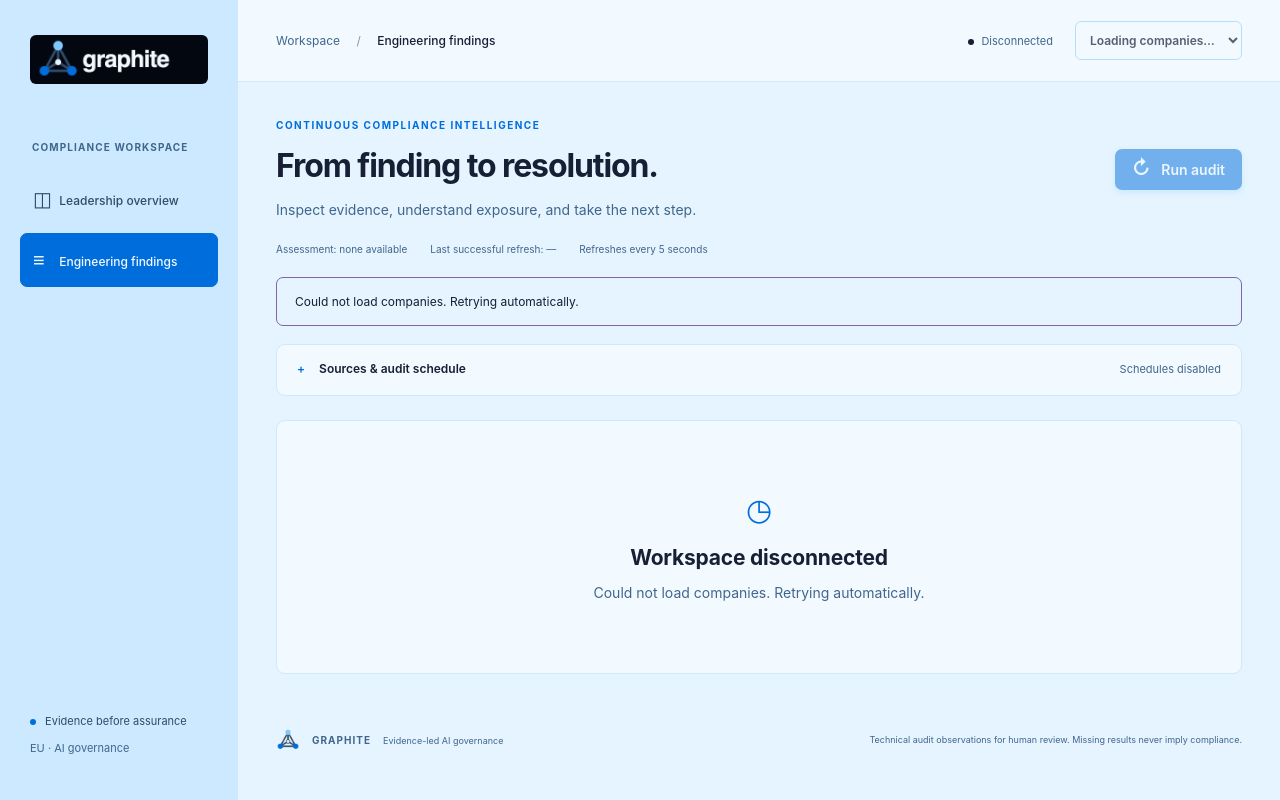
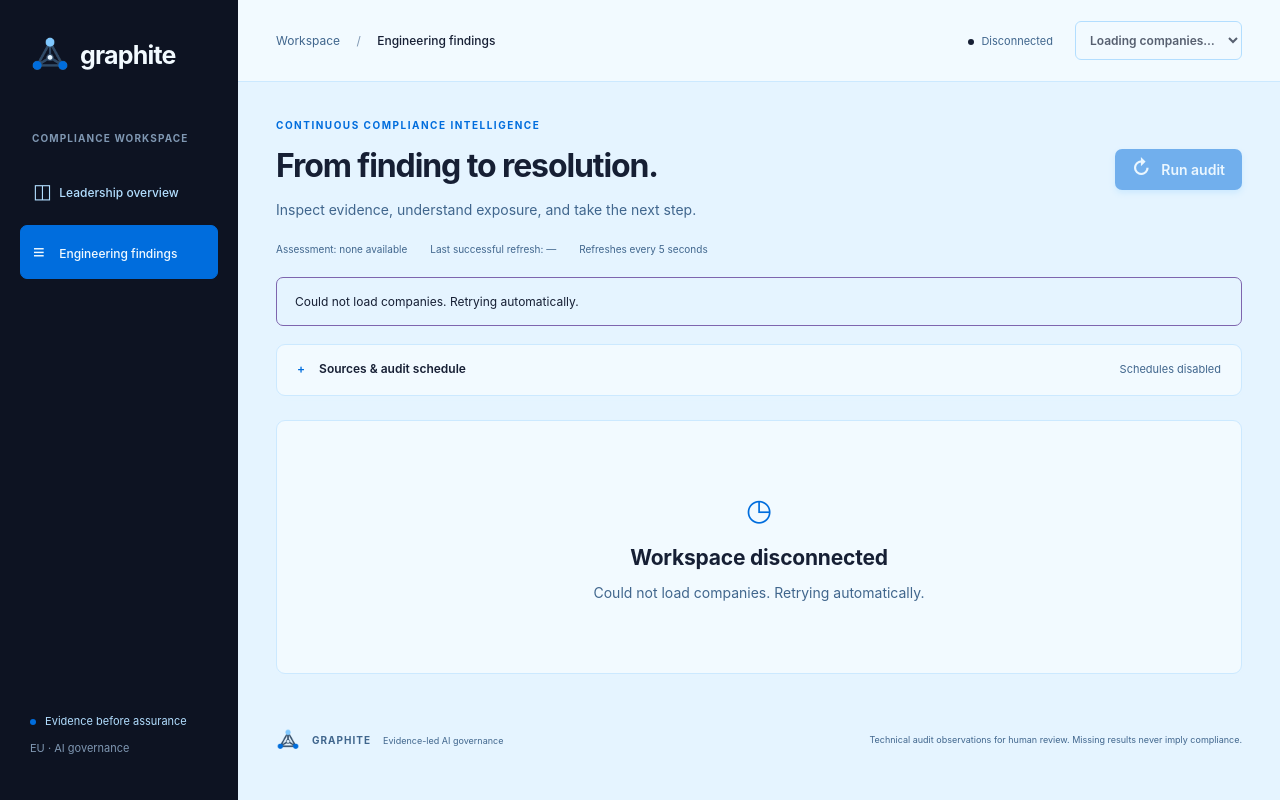
Before and after one commit to AkhilBaja3005/compliance-agent, a FastAPI app: page /dashboard/findings in a window 1280 px wide. Run offline with FastAPI, Linux system fonts and the light colour scheme.

Commit message:
Refine Graphite sidebar branding and document color palette

```diff
--- a/src/dashboard/static/dashboard.css
+++ b/src/dashboard/static/dashboard.css
@@ -85,22 +85,31 @@ summary:focus-visible {
   width: 238px;
   position: fixed;
   inset: 0 auto 0 0;
-  background: #CCE9FF;
-  color: #2F4B68;
+  background: #0D1322;
+  color: #B2DEFF;
   display: flex;
   flex-direction: column;
   padding: 35px 20px;
 }
 .brand {
-  display: block;
+  display: flex;
+  align-items: center;
+  gap: 10px;
   padding: 0 10px;
+  color: #F2FAFF;
+  font-size: 25px;
+  font-weight: 700;
+  letter-spacing: -0.8px;
+}
+.brand:hover {
+  text-decoration: none;
 }
 .brand img {
   display: block;
-  width: 100%;
-  max-width: 190px;
-  height: auto;
-  border-radius: 6px;
+  width: 40px;
+  height: 40px;
+  object-fit: contain;
+  flex-shrink: 0;
 }
 .footer-logo {
   object-fit: contain;
@@ -114,7 +123,7 @@ summary:focus-visible {
 }
 .rail-label {
   margin: 56px 12px 17px;
-  color: #40668D;
+  color: #7F97B2;
   letter-spacing: 1.1px;
 }
 nav {
@@ -123,7 +132,7 @@ nav {
 }
 nav a {
   padding: 14px 12px;
-  color: #2F4B68;
+  color: #B2DEFF;
   border: 1px solid transparent;
   border-radius: 7px;
   font-size: 12px;
@@ -144,18 +153,18 @@ nav a.active:hover {
   background: #40668D;
 }
 nav a:hover {
-  background: #B2DEFF;
+  background: #161F34;
   text-decoration: none;
 }
 .rail-footer {
   margin: auto 10px 0;
   font-size: 11px;
-  color: #2F4B68;
+  color: #B2DEFF;
   line-height: 1.8;
 }
 .rail-footer p {
   margin: 8px 0;
-  color: #40668D;
+  color: #7F97B2;
 }
 .signal {
   display: inline-block;
--- a/src/dashboard/static/index.html
+++ b/src/dashboard/static/index.html
@@ -17,7 +17,8 @@
     <a class="skip" href="#main">Skip to content</a>
     <aside class="sidebar">
       <a class="brand" href="/dashboard/overview" aria-label="Graphite home">
-        <img src="/dashboard/assets/graphite_logo.png" alt="Graphite" width="760" height="208" />
+        <img src="/dashboard/assets/graphite_report_logo.png" alt="" width="40" height="40" />
+        <span>graphite</span>
       </a>
       <p class="eyebrow rail-label">Compliance workspace</p>
       <nav aria-label="Audience views">
--- a/src/graphite_audit/cli.py
+++ b/src/graphite_audit/cli.py
@@ -607,8 +607,8 @@ def demo_cmd(out_dir: str = typer.Option("demo_output", "--out-dir", help="Where
     console.print(f"[bold]Rule library:[/bold] {n} rules indexed ({get_store().version})")
     targets = [
         (
-            "tests/fixtures/enterprise/aegis_health_uk"
-            if Path("tests/fixtures/enterprise/aegis_health_uk").is_dir()
+            "tests/fixtures/enterprise/graphite_health_uk"
+            if Path("tests/fixtures/enterprise/graphite_health_uk").is_dir()
             else "sample_connectors/enterprise/graphite_health_uk",
             "Graphite Health UK",
         ),
```
Also changed, not shown: docs/branding.md (added, +39 -0 lines), tests/fixtures/enterprise/graphite_health_uk/confluence/CLINICAL_GOV/AI_System_Register.md (renamed from tests/fixtures/enterprise/aegis_health_uk/confluence/CLINICAL_GOV/AI_System_Register.md, +1 -1 lines), tests/fixtures/enterprise/graphite_health_uk/confluence/CLINICAL_GOV/Annex_IV_Technical_File.md (renamed from tests/fixtures/enterprise/aegis_health_uk/confluence/CLINICAL_GOV/Annex_IV_Technical_File.md, +2 -2 lines), tests/fixtures/enterprise/graphite_health_uk/confluence/CLINICAL_GOV/DPA_NHS_Data_Processing.md (renamed from tests/fixtures/enterprise/aegis_health_uk/confluence/CLINICAL_GOV/DPA_NHS_Data_Processing.md, +2 -2 lines), tests/fixtures/enterprise/graphite_health_uk/confluence/CLINICAL_GOV/DPIA_Clinical_Triage_v4.md (renamed from tests/fixtures/enterprise/aegis_health_uk/confluence/CLINICAL_GOV/DPIA_Clinical_Triage_v4.md, +1 -1 lines), tests/fixtures/enterprise/graphite_health_uk/confluence/CLINICAL_GOV/Model_Card_Triage_v2.md (renamed from tests/fixtures/enterprise/aegis_health_uk/confluence/CLINICAL_GOV/Model_Card_Triage_v2.md, +2 -2 lines), tests/fixtures/enterprise/graphite_health_uk/github/clinical-triage-api/config/governance.yaml (renamed from tests/fixtures/enterprise/aegis_health_uk/github/clinical-triage-api/config/governance.yaml, +1 -1 lines), tests/fixtures/enterprise/graphite_health_uk/github/clinical-triage-api/src/middleware/pii_redactor.py (renamed from tests/fixtures/enterprise/aegis_health_uk/github/clinical-triage-api/src/middleware/pii_redactor.py, +2 -2 lines), tests/fixtures/enterprise/graphite_health_uk/github/clinical-triage-api/src/routes/triage_router.py (renamed from tests/fixtures/enterprise/aegis_health_uk/github/clinical-triage-api/src/routes/triage_router.py, +3 -3 lines), tests/fixtures/enterprise/graphite_health_uk/github/patient-discharge-summarizer/src/summarizer.py (renamed from tests/fixtures/enterprise/aegis_health_uk/github/patient-discharge-summarizer/src/summarizer.py, +4 -4 lines), tests/test_dashboard_browser.py (+1 -1 lines), tests/fixtures/enterprise/graphite_health_uk/github/clinical-triage-api/requirements.txt (renamed from tests/fixtures/enterprise/aegis_health_uk/github/clinical-triage-api/requirements.txt), tests/fixtures/enterprise/graphite_health_uk/github/patient-discharge-summarizer/requirements.txt (renamed from tests/fixtures/enterprise/aegis_health_uk/github/patient-discharge-summarizer/requirements.txt), 2 other files.
